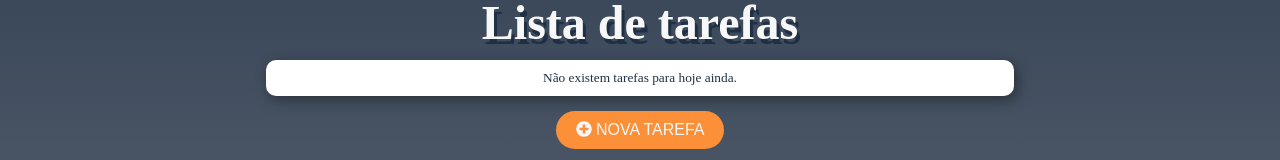
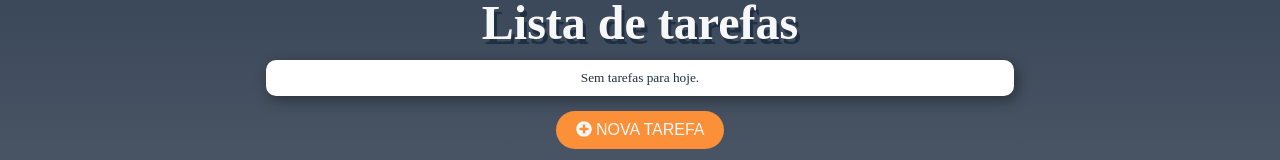
Before and after one commit to ranielsobrinho/AngularToDo, an Angular app: page / in a window 1280 px wide. Shown: the part 326-486 px from the top of the page. Built offline with nearby package versions, Linux system fonts and the light colour scheme.

Commit message:
Change the text on small tag in first pannel

```diff
--- a/src/app/app.component.html
+++ b/src/app/app.component.html
@@ -1,6 +1,6 @@
 <h1 class="title">{{title}}</h1>
 <ul *ngIf="mode=='list'">
-  <p *ngIf="todos.length===0"><small>Não existem tarefas para hoje ainda.</small></p>
+  <p *ngIf="todos.length===0"><small>Sem tarefas para hoje.</small></p>
   <li *ngFor = "let todo of todos">
     <p>{{todo.title}}</p>
     <button *ngIf="!todo.done" (click)="markAsDone(todo)">
```
